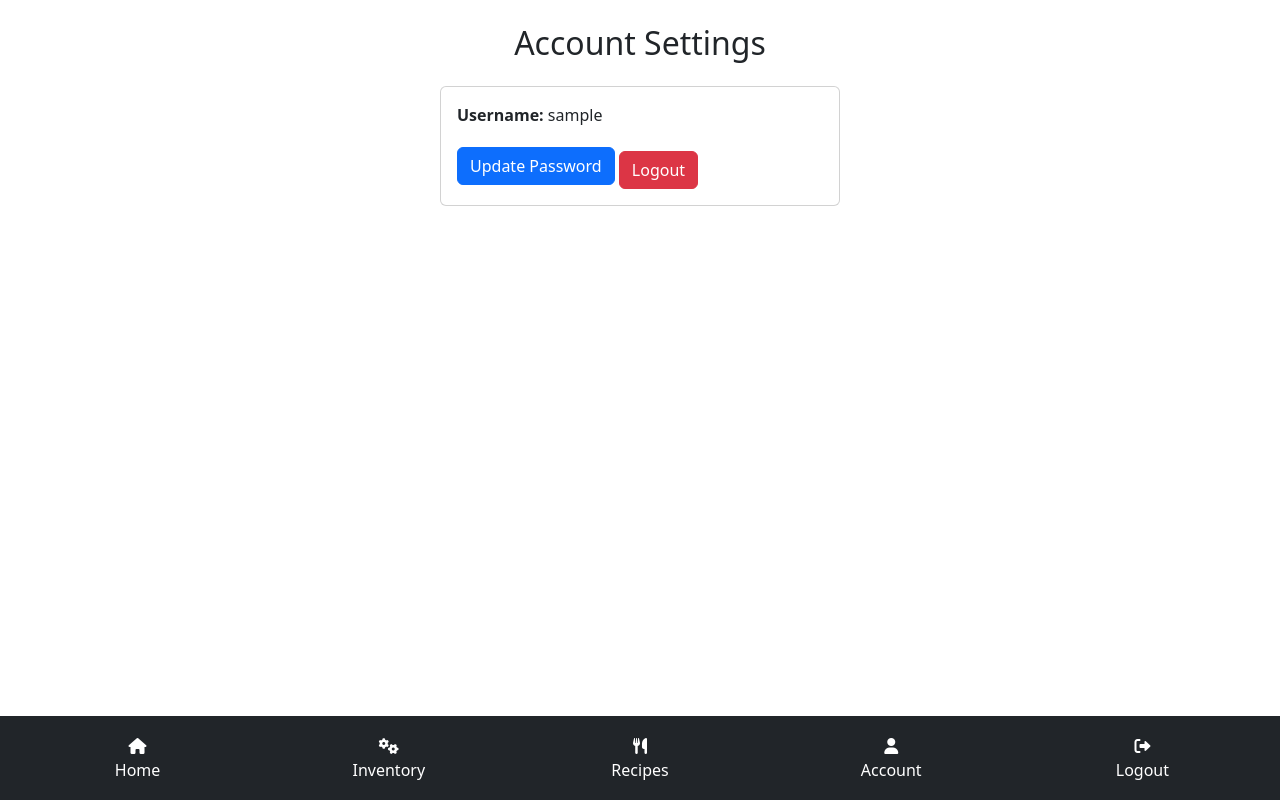
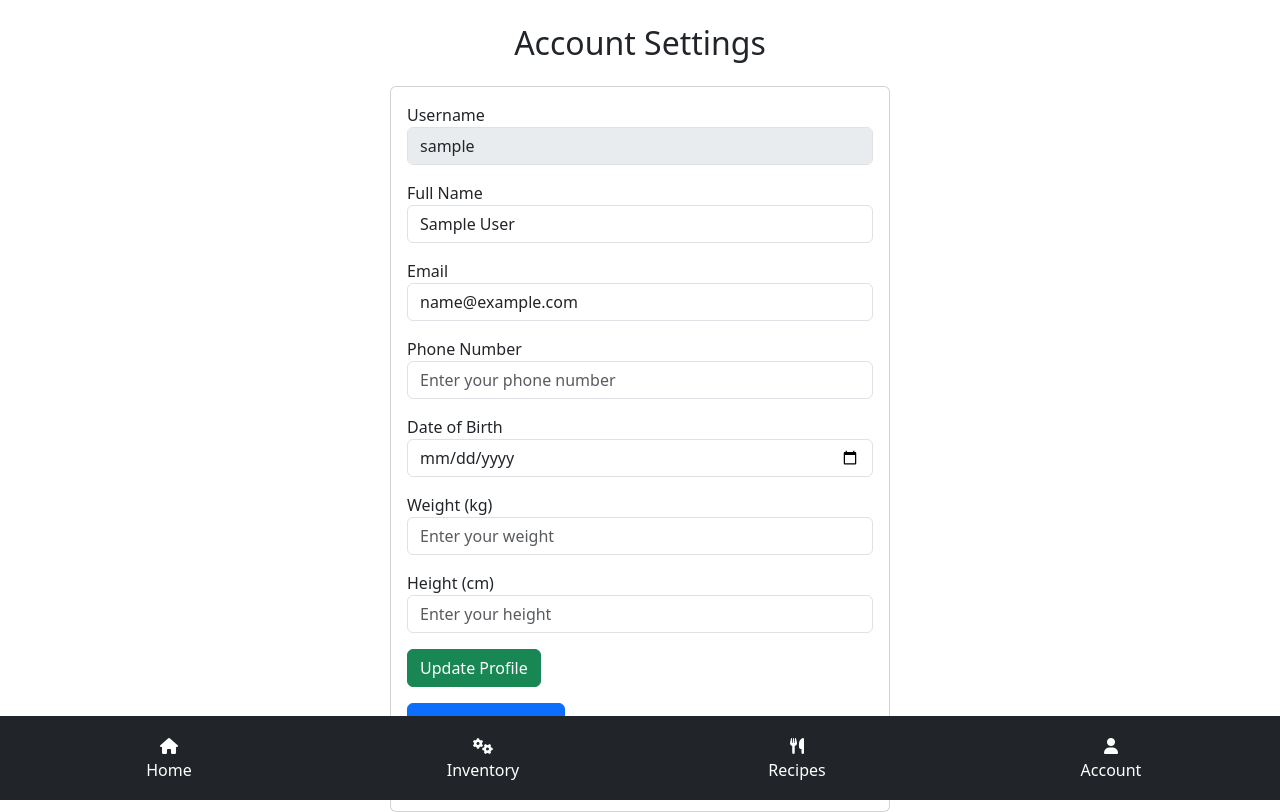
Before and after one commit to ItsMeOX/wth, a Flask app: page /account in a window 1280 px wide. Run offline with Flask 3, Linux system fonts and the light colour scheme; the visitor is signed in with stand-in values (Sample User, id 1); some libraries are stand-ins or nearby versions.

Commit message:
Change log-out and almost done account page

```diff
--- a/app/forms.py
+++ b/app/forms.py
@@ -1,6 +1,6 @@
 from flask_wtf import FlaskForm
-from wtforms import StringField, PasswordField, BooleanField, SubmitField, SelectMultipleField, IntegerField, HiddenField
-from wtforms.validators import DataRequired, ValidationError, EqualTo
+from wtforms import StringField, PasswordField, BooleanField, SubmitField, SelectMultipleField, FloatField, HiddenField, EmailField, DateField, SubmitField
+from wtforms.validators import DataRequired, ValidationError, EqualTo, Optional
 from app.models import User
 
 class LoginForm(FlaskForm):
@@ -21,14 +21,11 @@ class RegistrationForm(FlaskForm):
 		if user is not None:
 			raise ValidationError('Please use a different username.')
 
-class CreateQuestionForm(FlaskForm):
-	expression = StringField('Math Expression', validators=[DataRequired()])
-	assign_to = SelectMultipleField('Send To', validators=[DataRequired()])
-	submit = SubmitField('Submit')
-
-
-class ChallengeAnswerForm(FlaskForm):
-	challenge_id = HiddenField('Challenge ID')
-	answer = StringField('Answer', validators=[DataRequired()])
-	elapsed_time = HiddenField('Elapsed Time')
-	submit = SubmitField('Submit')
+class ProfileUpdateForm(FlaskForm):
+    full_name = StringField('Full Name', validators=[Optional()])
+    email = EmailField('Email', validators=[Optional()])
+    phone_number = StringField('Phone Number', validators=[Optional()])
+    dob = DateField('Date of Birth', format='%Y-%m-%d', validators=[Optional()])
+    weight = FloatField('Weight (kg)', validators=[Optional()])
+    height = FloatField('Height (cm)', validators=[Optional()])
+    submit = SubmitField('Update Profile')
--- a/app/models.py
+++ b/app/models.py
@@ -15,6 +15,12 @@ class User(UserMixin, db.Model):
     id = db.Column(db.Integer, primary_key=True)
     username = db.Column(db.String(64), unique=True, nullable=False)
     password_hash = db.Column(db.String(128), nullable=False)
+    full_name = db.Column(db.String(128), nullable=True)  # Optional field
+    email = db.Column(db.String(128), unique=True, nullable=True)  # Optional field
+    phone_number = db.Column(db.String(20), nullable=True)  # Optional field
+    dob = db.Column(db.Date, nullable=True)  # Optional field
+    weight = db.Column(db.Float, nullable=True)  # Optional field
+    height = db.Column(db.Float, nullable=True)  # Optional field
     pantry_items = db.relationship('PantryItem', backref='owner', lazy='dynamic')
 
     def set_password(self, password):
@@ -22,6 +28,7 @@ class User(UserMixin, db.Model):
 
     def check_password(self, password):
         return check_password_hash(self.password_hash, password)
+
 
 class PantryItem(db.Model):
 	__tablename__ = 'pantry_item'
--- a/app/routes.py
+++ b/app/routes.py
@@ -1,6 +1,6 @@
 from app import application
 from flask import render_template, flash, redirect, url_for
-from app.forms import LoginForm, RegistrationForm
+from app.forms import LoginForm, RegistrationForm, ProfileUpdateForm
 from flask_login import current_user, login_user, logout_user, login_required
 from app.models import User, PantryItem, Recipe, FoodImage
 from urllib.parse import urlparse, unquote
@@ -59,7 +59,6 @@ def inventory():
         db.session.commit()
         flash('Item added successfully!')
     items = PantryItem.query.filter_by(user_id=current_user.id).all()
-    # print(items[0].name)
     return render_template('inventory.html', title='Inventory', items=items)
 
 @application.route('/food/<int:food_id>')
@@ -114,7 +113,29 @@ def recipe(id):
 @application.route('/account', methods=['GET', 'POST'])
 @login_required
 def account():
-    return render_template('account.html', user=current_user)
+    form = ProfileUpdateForm()
+
+    if form.validate_on_submit():
+        current_user.full_name = form.full_name.data
+        current_user.email = form.email.data
+        current_user.phone_number = form.phone_number.data
+        current_user.dob = form.dob.data
+        current_user.weight = form.weight.data
+        current_user.height = form.height.data
+
+        db.session.commit()
+        flash('Your profile has been updated!', 'success')
+        return redirect(url_for('account'))
+
+    # Pre-fill the form with current user data
+    form.full_name.data = current_user.full_name
+    form.email.data = current_user.email
+    form.phone_number.data = current_user.phone_number
+    form.dob.data = current_user.dob
+    form.weight.data = current_user.weight
+    form.height.data = current_user.height
+
+    return render_template('account.html', title='Account', form=form)
 
 
 @application.route('/')
--- a/app/templates/account.html
+++ b/app/templates/account.html
@@ -1,11 +1,69 @@
 {% extends "base.html" %}
 {% block content %}
-<h2 class="text-center">Account Settings</h2>
-<div class="card mt-4 mx-auto" style="max-width: 400px;">
+<!-- Page Title -->
+<h2 class="text-center mb-4">Account Settings</h2>
+
+<!-- Profile Update Form -->
+<div class="card mt-4 mx-auto" style="max-width: 500px;">
     <div class="card-body">
-        <p><strong>Username:</strong> {{ current_user.username }}</p>
-        <a href="#" class="btn btn-primary">Update Password</a>
-        <a href="{{ url_for('logout') }}" class="btn btn-danger mt-2">Logout</a>
+        <form method="POST">
+            {{ form.hidden_tag() }}
+
+            <!-- Username -->
+            <div class="form-group mb-3">
+                <label for="username">Username</label>
+                <input type="text" class="form-control" id="username" name="username" value="{{ current_user.username }}" disabled>
+            </div>
+
+            <!-- Full Name -->
+            <div class="form-group mb-3">
+                <label for="full_name">Full Name</label>
+                {{ form.full_name(class="form-control", placeholder="Enter your full name") }}
+            </div>
+
+            <!-- Email -->
+            <div class="form-group mb-3">
+                <label for="email">Email</label>
+                {{ form.email(class="form-control", placeholder="Enter your email") }}
+            </div>
+
+            <!-- Phone Number -->
+            <div class="form-group mb-3">
+                <label for="phone_number">Phone Number</label>
+                {{ form.phone_number(class="form-control", placeholder="Enter your phone number") }}
+            </div>
+
+            <!-- Date of Birth -->
+            <div class="form-group mb-3">
+                <label for="dob">Date of Birth</label>
+                {{ form.dob(class="form-control") }}
+            </div>
+
+            <!-- Weight -->
+            <div class="form-group mb-3">
+                <label for="weight">Weight (kg)</label>
+                {{ form.weight(class="form-control", placeholder="Enter your weight") }}
+            </div>
+
+            <!-- Height -->
+            <div class="form-group mb-3">
+                <label for="height">Height (cm)</label>
+                {{ form.height(class="form-control", placeholder="Enter your height") }}
+            </div>
+
+            <!-- Update Button -->
+            <div class="form-group mb-3">
+                <button type="submit" class="btn btn-success btn-block">Update Profile</button>
+            </div>
+        </form>
+
+        <!-- Update Password Button -->
+        <a href="#" class="btn btn-primary btn-block">Update Password</a>
+
+        <!-- Logout Button -->
+        <form action="{{ url_for('logout') }}" class="mt-3">
+            <button type="submit" class="btn btn-danger btn-block">Logout</button>
+        </form>
     </div>
 </div>
 {% endblock %}
--- a/app/templates/base.html
+++ b/app/templates/base.html
@@ -24,6 +24,7 @@
         .navbar-bottom .nav-item {
             text-align: center;
             flex: 1;
+            flex-wrap: nowrap;
         }
         .navbar-bottom .nav-link {
             color: white;
@@ -47,7 +48,7 @@
     </div>
 
     <!-- Bottom Navbar -->
-    <nav class="navbar navbar-expand-lg navbar-dark bg-dark navbar-bottom">
+    <nav class="navbar navbar-expand navbar-dark bg-dark navbar-bottom">
         <div class="container-fluid">
             <ul class="navbar-nav">
                 {% if current_user.is_authenticated %}
@@ -75,12 +76,12 @@
                             <br>Account
                         </a>
                     </li>
-                    <li class="nav-item">
+                    <!-- <li class="nav-item">
                         <a class="nav-link" href="{{ url_for('logout') }}">
                             <i class="fas fa-sign-out-alt"></i>
                             <br>Logout
                         </a>
-                    </li>
+                    </li> -->
                 {% else %}
                     <li class="nav-item">
                         <a class="nav-link" href="{{ url_for('login') }}">
```
Also changed, not shown: migrations/versions/b1dc628a2dcb_.py (renamed from migrations/versions/4489d6ed903e_.py, +18 -4 lines), migrations/versions/e66bdbf02ac3_.py (deleted, +0 -40 lines), app.db.
